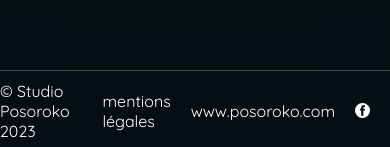
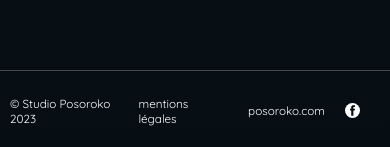
Before and after one commit to Posoroko/Monsieur-Edgar, a Nuxt app: page / in a window 390 px wide. Shown: the part 4913-5060 px from the top of the page. Built offline with nearby package versions, Linux system fonts and the light colour scheme.

Commit message:
tabs tel

```diff
--- a/assets/css/fonts.css
+++ b/assets/css/fonts.css
@@ -70,3 +70,6 @@
     color: rgb(204, 204, 204);
     font-weight: 400;
 }
+.footerText {
+    font-size: clamp(10px, 3vw, 16px);
+}
--- a/assets/css/main.css
+++ b/assets/css/main.css
@@ -17,6 +17,7 @@
 
 body {
     background: radial-gradient(circle, rgb(10, 20, 20) 0%, rgba(7, 14, 19, 1) 100%);
+    position: relative;
 }
 
 a {
@@ -38,6 +39,7 @@ a {
 
 .header {
     padding: 15vh 20px;
+    pointer-events: none;
 }
 
 main {
@@ -46,4 +48,5 @@ main {
 
 .triangles {
     opacity: 0.1;
+    pointer-events: none;
 }
--- a/assets/css/utility.css
+++ b/assets/css/utility.css
@@ -119,6 +119,10 @@
 .fS22 { font-size: 22px; }
 .fS24 { font-size: 24px; }
 
+.noEvents {
+    pointer-events: none;
+}
+
 .noEvents_kidsEvents  {
     pointer-events: none;
 }
--- a/components/Footer/FooterMain.vue
+++ b/components/Footer/FooterMain.vue
@@ -1,7 +1,7 @@
 <template>
     <footer class="footer flex justifyBetween alignCenter">
         <div class="">
-            <p>© Studio Posoroko 2023</p>
+            <p class="footerText">© Studio Posoroko 2023</p>
         </div>
 
         <div class="h100 flex alignCenter gap20">
@@ -19,5 +19,7 @@
     height: 80px;
     border-top: 1px solid var(--border-color-1);
     margin-top: 100px;
+    padding: 0 10px;
 }
+
 </style>
--- a/components/Footer/FooterTabBox.vue
+++ b/components/Footer/FooterTabBox.vue
@@ -1,14 +1,14 @@
 <template>
     <div class="button2 relative centered" :class="{ 'active': route.path == tab.link }" v-for="tab in tabs"
         :key="tab.name">
-        <NuxtLink class="text" :to="tab.link">
+        <NuxtLink class="text footerText" :to="tab.link">
             {{ tab.name }}
         </NuxtLink>
     </div>
 
     <div class="button2 relative centered">
-        <a class="text" href="https://posoroko.com">
-            www.posoroko.com
+        <a class="text footerText" href="https://posoroko.com">
+            posoroko.com
         </a>
     </div>
 </template>
--- a/components/Home/HomeHeader/HomeHeaderMain.vue
+++ b/components/Home/HomeHeader/HomeHeaderMain.vue
@@ -1,7 +1,7 @@
 <template>
-    <div class="relative overflowHidden">
-        <div class="absoluteFull">
-            <img src="/images/triangles.svg" class="triangle objectFitCover" alt="">
+    <div class="relative overflowHidden noEvents">
+        <div class="trianglesBox absoluteFull noEvents">
+            <img src="/images/triangles.svg" class="triangle objectFitCover noEvents" alt="">
         </div>
 
         <header class="header homeHeader relative mainWidth flex wrap">
@@ -20,6 +20,7 @@
 </template>
 
 <style scoped>
+
 .triangle{
     opacity: 0.05;
 }
--- a/components/TopBar/topBarMain.vue
+++ b/components/TopBar/topBarMain.vue
@@ -1,6 +1,6 @@
 
 <template>
-    <div class="topBarBox flex justifyBetween wrap">
+    <div class="topBarBox flex justifyBetween wrap z5000">
         <NuxtLink to="/" class="flexA h100">
             <WidgetsLogo />
         </NuxtLink>
```
